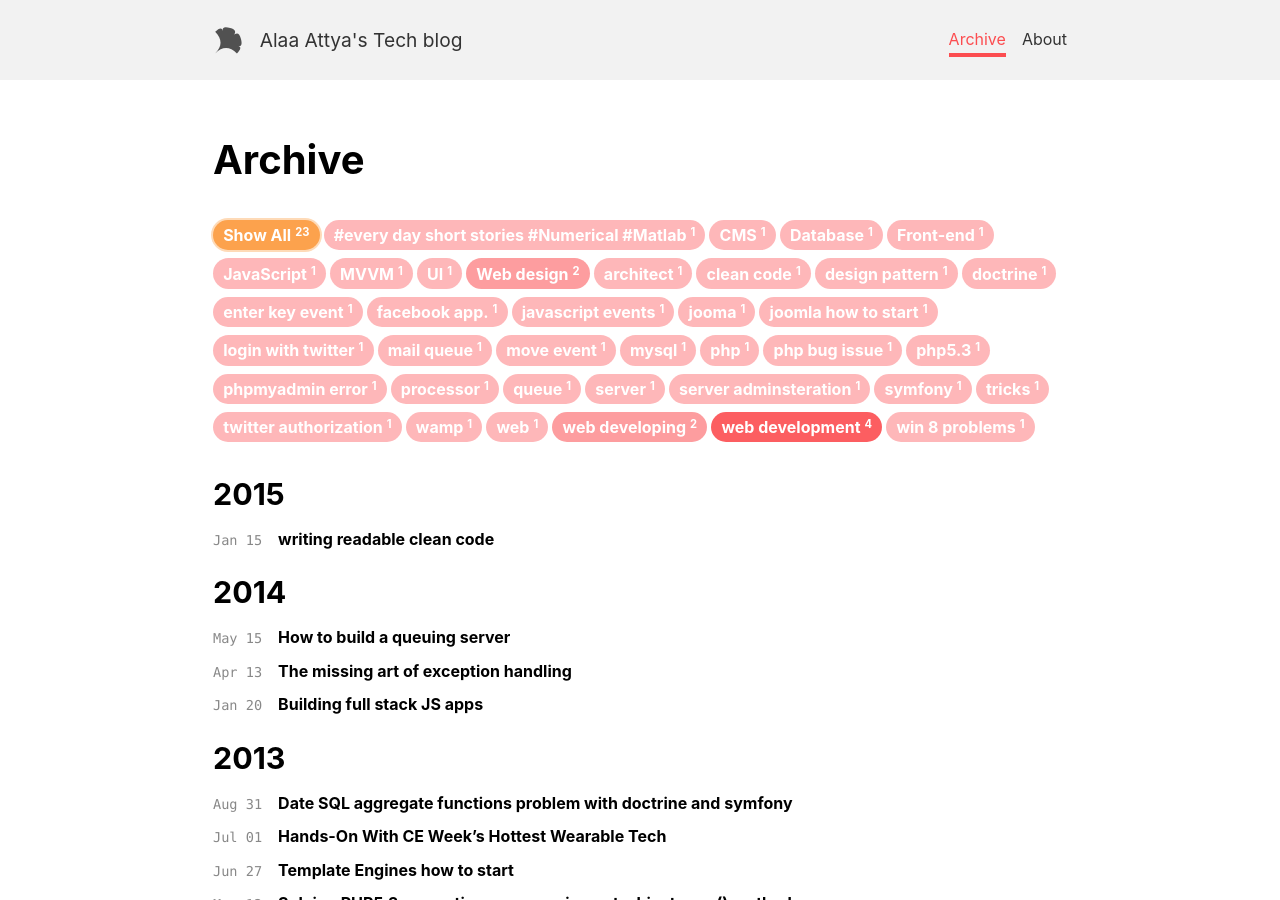
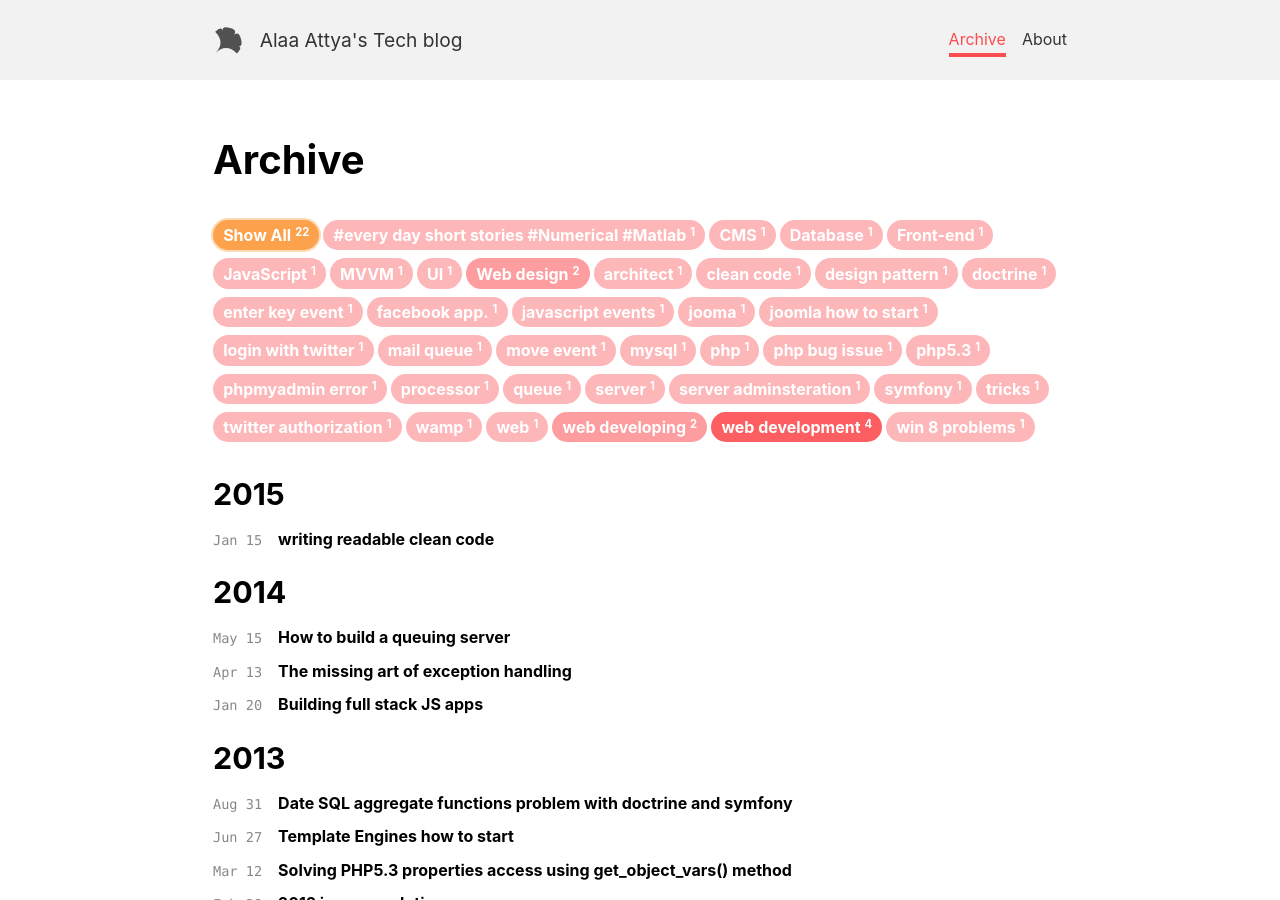
Before and after one commit to AlaaAttya/my-blog, a Jekyll site: the page built from archive.html, in a window 1280 px wide and 900 px high. Built offline with Jekyll 4.4.1, drawn with Linux system fonts in a browser that asks for light colours; nearby versions of some CDN libraries.

```diff
--- a/_posts/2013-07-01-hands-on-with-ce-weeks-hottest-wearable-tech.md
+++ /dev/null
@@ -1,19 +0,0 @@
----
-id: 114
-title: 'Hands-On With CE Week&#8217;s Hottest Wearable Tech'
-date: 2013-07-01T15:57:23+00:00
-author: alaa
-layout: article
-guid: http://alaaattya.wordpress.com/2013/07/01/hands-on-with-ce-weeks-hottest-wearable-tech/
-permalink: /?p=114
-post_id:
-  - "840994"
-blog_id:
-  - "24588526"
-is_reblog:
-  - "1"
-publicize_twitter_user:
-  - AlaaAttya
-categories:
-  - Uncategorized
----
```
Also changed, not shown: _posts/2013-06-27-template-engines-how-to-start.md (+8 -7 lines).
